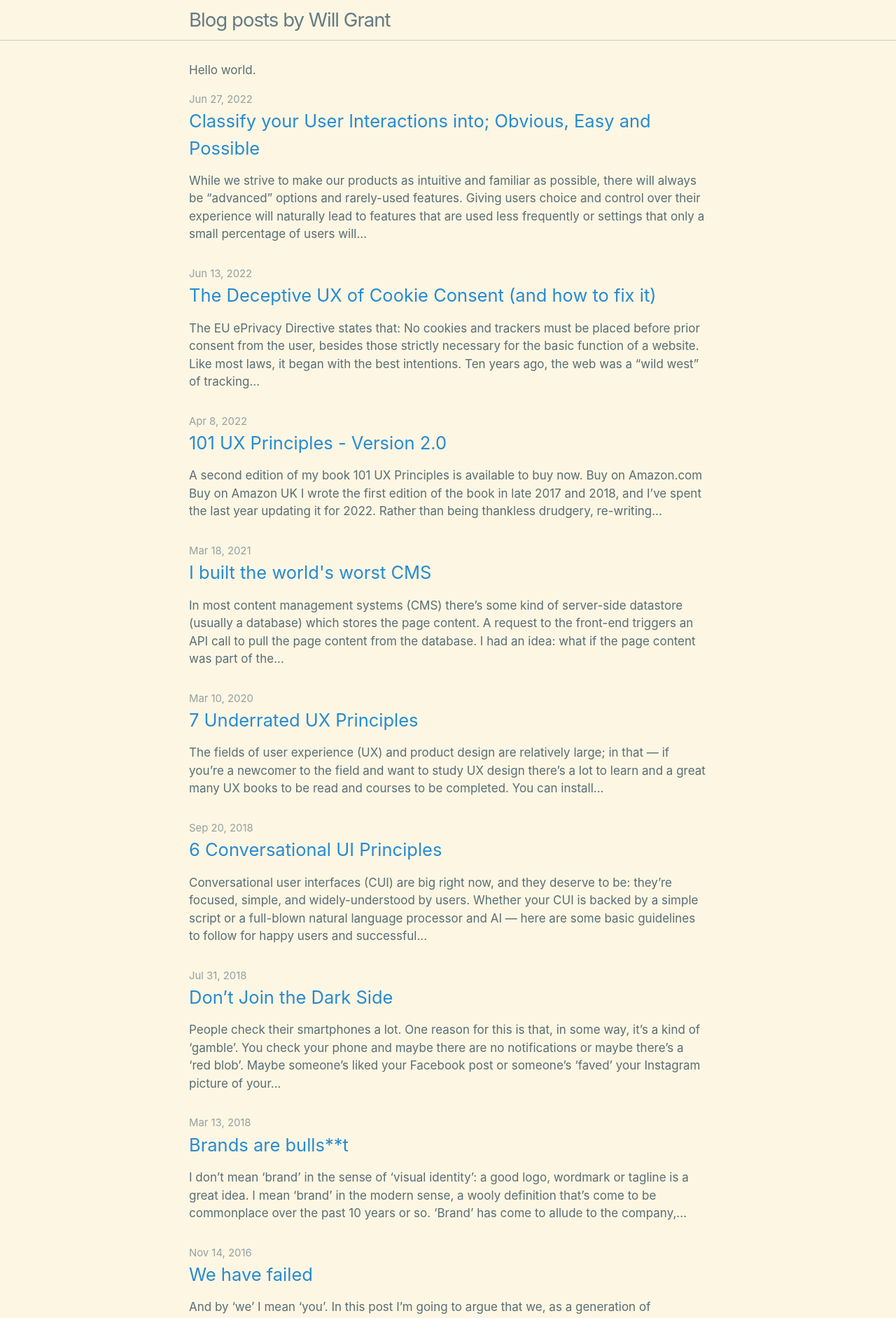
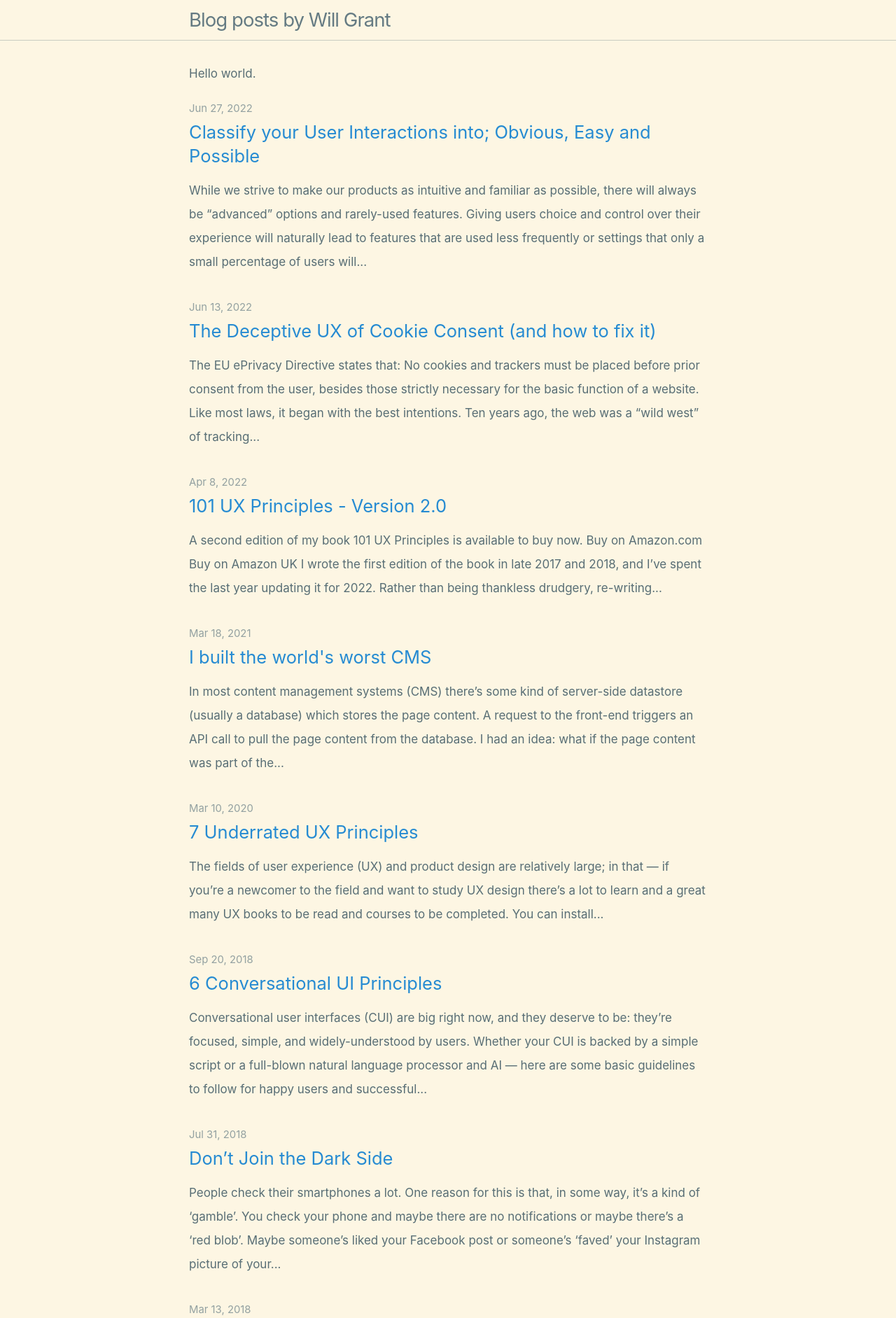
Before and after one commit to wgx/blog.willgrant.org, a Jekyll site: the page built from index.md, in a window 1280 px wide. Shown: the top 1883 px of the page at 70% size. Built offline with Jekyll 4.4.1, drawn with Linux system fonts in a browser that asks for light colours; our own code applies the rules of GitHub Pages for plain Markdown files.

Commit message:
fix line height on main copy

```diff
--- a/_sass/minima/custom-styles.scss
+++ b/_sass/minima/custom-styles.scss
@@ -1,2 +1,5 @@
 // Placeholder to allow defining custom styles that override everything else.
 // (Use `_sass/minima/custom-variables.scss` to override variable defaults)
+main {
+  line-height: 2rem;
+}
```
